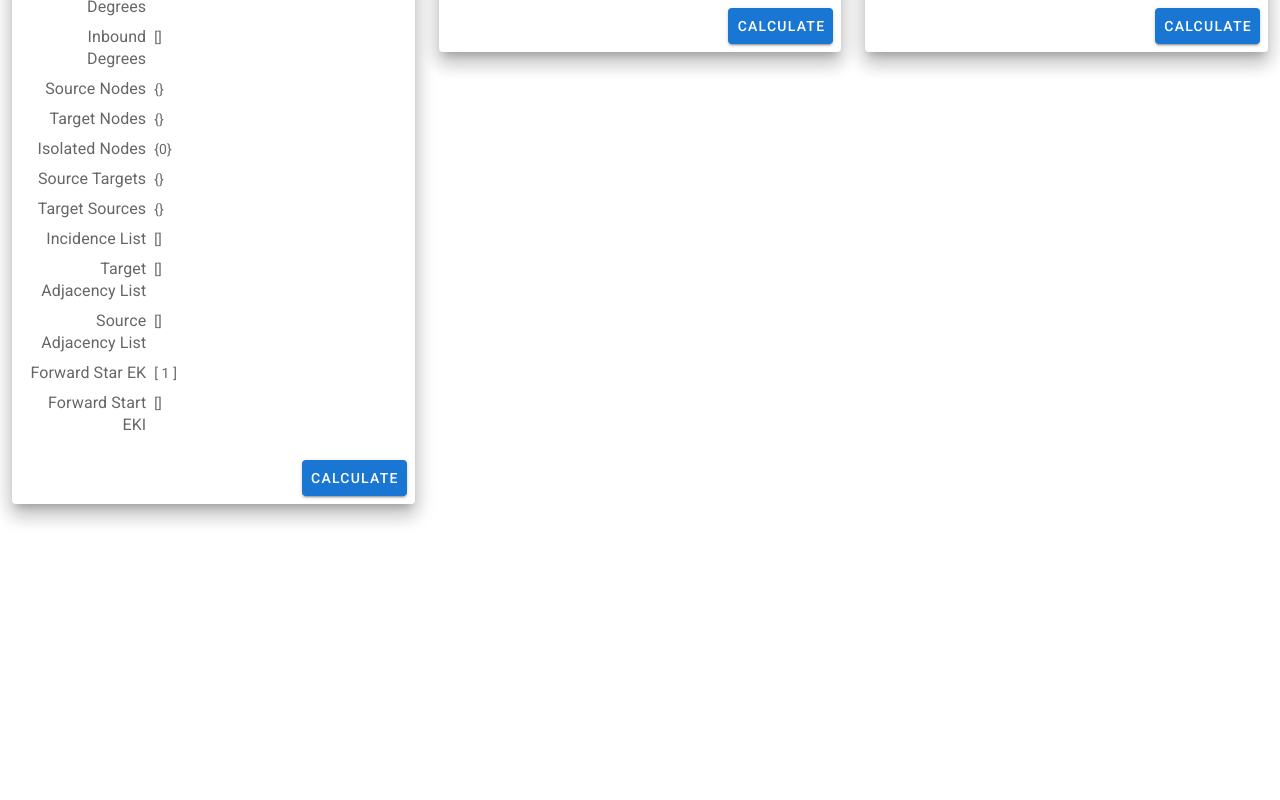
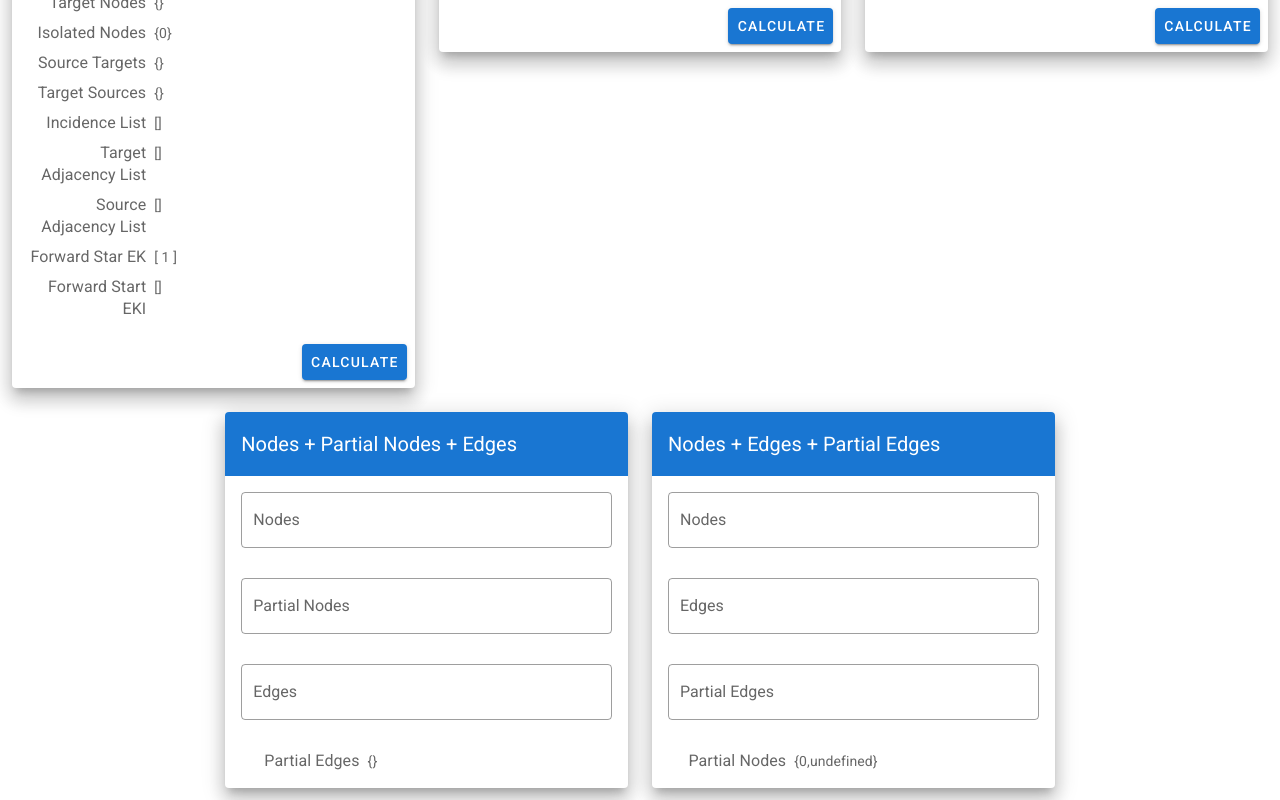
Before and after one commit to lucasvienna/digrapher, a Vue app: page / in a window 1280 px wide. Shown: the part 530-1330 px from the top of the page. Before the commit the page ends 1046 px from the top, so only its background shows below. Built offline with nearby package versions, Linux system fonts and the light colour scheme.

Commit message:
finished stuff

```diff
--- a/src/App.vue
+++ b/src/App.vue
@@ -18,6 +18,12 @@
 					<v-col cols="12" sm="8" md="4">
 						<DigraphBackward />
 					</v-col>
+					<v-col cols="12" sm="8" md="4">
+						<DigraphPartialNodes />
+					</v-col>
+					<v-col cols="12" sm="8" md="4">
+						<DigraphPartialEdges />
+					</v-col>
 				</v-row>
 			</v-container>
 		</v-content>
@@ -29,13 +35,17 @@ import Vue from 'vue'
 import Digraph from './components/Digraph.vue'
 import DigraphForward from './components/DigraphForward.vue'
 import DigraphBackward from './components/DigraphBackward.vue'
+import DigraphPartialNodes from './components/DigraphPartialNodes.vue'
+import DigraphPartialEdges from './components/DigraphPartialEdges.vue'
 
 export default Vue.extend({
 	name: 'App',
 	components: {
 		Digraph,
 		DigraphForward,
-		DigraphBackward
+		DigraphBackward,
+		DigraphPartialNodes,
+		DigraphPartialEdges
 	},
 	data: () => ({
 		//
--- a/src/components/Digraph.vue
+++ b/src/components/Digraph.vue
@@ -21,22 +21,20 @@
 				></v-text-field>
 			</v-form>
 
-			<v-checkbox
-				v-model="properties"
-				label="Loops"
-				value="loop"
-				readonly
-			></v-checkbox>
+			<v-row dense>
+				<v-col class="text-right" cols="4">
+					<v-label>Loops</v-label>
+				</v-col>
+				<v-col>{{ loops }}</v-col>
+			</v-row>
 
-			{{ loops }}
-			<v-checkbox
-				v-model="properties"
-				label="Parallel edges"
-				value="parallel"
-				readonly
-			></v-checkbox>
+			<v-row dense>
+				<v-col class="text-right" cols="4">
+					<v-label>Parallel edges</v-label>
+				</v-col>
+				<v-col>{{ parallels }}</v-col>
+			</v-row>
 
-			{{ parallels }}
 			<v-row dense>
 				<v-col class="text-right" cols="4">
 					<v-label>Outgoing Degrees</v-label>
--- /dev/null
+++ b/src/components/DigraphPartialEdges.vue
@@ -0,0 +1,122 @@
+<template>
+	<v-card class="elevation-12">
+		<v-toolbar color="primary" dark flat>
+			<v-toolbar-title>Nodes + Edges + Partial Edges</v-toolbar-title>
+		</v-toolbar>
+		<v-card-text>
+			<v-form>
+				<v-text-field
+					v-model="nodesInput"
+					label="Nodes"
+					name="nodes"
+					type="text"
+					outlined
+				></v-text-field>
+				<v-text-field
+					v-model="edgesInput"
+					label="Edges"
+					name="edges"
+					type="text"
+					outlined
+				></v-text-field>
+				<v-text-field
+					v-model="partialsInput"
+					label="Partial Edges"
+					name="partial-edges"
+					type="text"
+					outlined
+				></v-text-field>
+			</v-form>
+
+			<v-row dense>
+				<v-col class="text-right" cols="4">
+					<v-label>Partial Nodes</v-label>
+				</v-col>
+				<v-col>{{ print_r(partialNodes) }}</v-col>
+			</v-row>
+		</v-card-text>
+	</v-card>
+</template>
+
+<script lang="ts">
+import { difference, isEqual, union } from 'lodash'
+import { Component, Prop, Vue } from 'vue-property-decorator'
+import { INode } from '../models/node.model'
+
+@Component
+export default class DigraphPartialEdges extends Vue {
+	private nodesInput = ''
+	private edgesInput = ''
+	private partialsInput = ''
+
+	get nodes(): Array<number> {
+		return this.nodesInput
+			.trim()
+			.slice(1, this.nodesInput.length - 1)
+			.split(',')
+			.map(x => Number(x))
+	}
+
+	get edges(): Array<Array<number>> {
+		return this.edgesInput
+			.trim()
+			.slice(2, this.edgesInput.length - 2)
+			.split('],[')
+			.map(x => x.split(',').map(k => Number(k)))
+	}
+
+	get partialEdges(): Array<Array<number>> {
+		return this.edgesInput
+			.trim()
+			.slice(2, this.edgesInput.length - 2)
+			.split('],[')
+			.map(x => x.split(',').map(k => Number(k)))
+	}
+
+	get partialNodes(): Array<number> {
+		const output: Array<number> = []
+
+		this.partialEdges.forEach(edge => {
+			if (output.indexOf(edge[0]) === -1) {
+				output.push(edge[0])
+			}
+			if (output.indexOf(edge[1]) === -1) {
+				output.push(edge[1])
+			}
+		})
+
+		return output
+	}
+
+	private print_r(array: Array<any>, list: boolean = false) {
+		if (array.length === 0) return '{}'
+
+		let output = ''
+
+		function _formatArray(obj: Array<any>) {
+			if (obj.length === 0) return '{}'
+
+			let retVal = '{'
+			obj.forEach(x => (retVal += `${x},`))
+			retVal = retVal.slice(0, retVal.length - 1)
+			retVal += '}'
+
+			return retVal
+		}
+
+		if (list) {
+			output += '['
+			array.forEach(x => (output += `${_formatArray(x)},`))
+			if (output.charAt(output.length - 1) !== '[')
+				output = output.slice(0, output.length - 1)
+			output += ']'
+		} else {
+			output = _formatArray(array)
+		}
+
+		return output
+	}
+}
+</script>
+
+<style scoped></style>
--- /dev/null
+++ b/src/components/DigraphPartialNodes.vue
@@ -0,0 +1,118 @@
+<template>
+	<v-card class="elevation-12">
+		<v-toolbar color="primary" dark flat>
+			<v-toolbar-title>Nodes + Partial Nodes + Edges</v-toolbar-title>
+		</v-toolbar>
+		<v-card-text>
+			<v-form>
+				<v-text-field
+					v-model="nodesInput"
+					label="Nodes"
+					name="nodes"
+					type="text"
+					outlined
+				></v-text-field>
+				<v-text-field
+					v-model="partialsInput"
+					label="Partial Nodes"
+					name="partial-nodes"
+					type="text"
+					outlined
+				></v-text-field>
+				<v-text-field
+					v-model="edgesInput"
+					label="Edges"
+					name="edges"
+					type="text"
+					outlined
+				></v-text-field>
+			</v-form>
+
+			<v-row dense>
+				<v-col class="text-right" cols="4">
+					<v-label>Partial Edges</v-label>
+				</v-col>
+				<v-col>{{ print_l(partialEdges) }}</v-col>
+			</v-row>
+		</v-card-text>
+	</v-card>
+</template>
+
+<script lang="ts">
+import { difference, isEqual, union } from 'lodash'
+import { Component, Prop, Vue } from 'vue-property-decorator'
+import { INode } from '../models/node.model'
+
+@Component
+export default class DigraphPartialNodes extends Vue {
+	private nodesInput = ''
+	private edgesInput = ''
+	private partialsInput = ''
+
+	get nodes(): Array<number> {
+		return this.nodesInput
+			.trim()
+			.slice(1, this.nodesInput.length - 1)
+			.split(',')
+			.map(x => Number(x))
+	}
+
+	get partialNodes(): Array<number> {
+		return this.partialsInput
+			.trim()
+			.slice(1, this.partialsInput.length - 1)
+			.split(',')
+			.map(x => Number(x))
+	}
+
+	get edges(): Array<Array<number>> {
+		return this.edgesInput
+			.trim()
+			.slice(2, this.edgesInput.length - 2)
+			.split('],[')
+			.map(x => x.split(',').map(k => Number(k)))
+	}
+
+	get partialEdges(): Array<Array<number>> {
+		const output: Array<Array<number>> = []
+
+		this.edges.forEach(edge => {
+			if (
+				this.partialNodes.indexOf(edge[0]) !== -1 &&
+				this.partialNodes.indexOf(edge[1]) !== -1
+			) {
+				output.push(edge)
+			}
+		})
+
+		return output
+	}
+
+	private print_l(array: Array<any>) {
+		if (array.length === 0) return '{}'
+
+		let output = ''
+
+		function _formatArray(obj: Array<any>) {
+			if (obj.length === 0) return '{}'
+
+			let retVal = '['
+			obj.forEach(x => (retVal += `${x},`))
+			retVal = retVal.slice(0, retVal.length - 1)
+			retVal += ']'
+
+			return retVal
+		}
+
+		output += '{'
+		array.forEach(x => (output += `${_formatArray(x)},`))
+		if (output.charAt(output.length - 1) !== '{')
+			output = output.slice(0, output.length - 1)
+		output += '}'
+
+		return output
+	}
+}
+</script>
+
+<style scoped></style>
```
